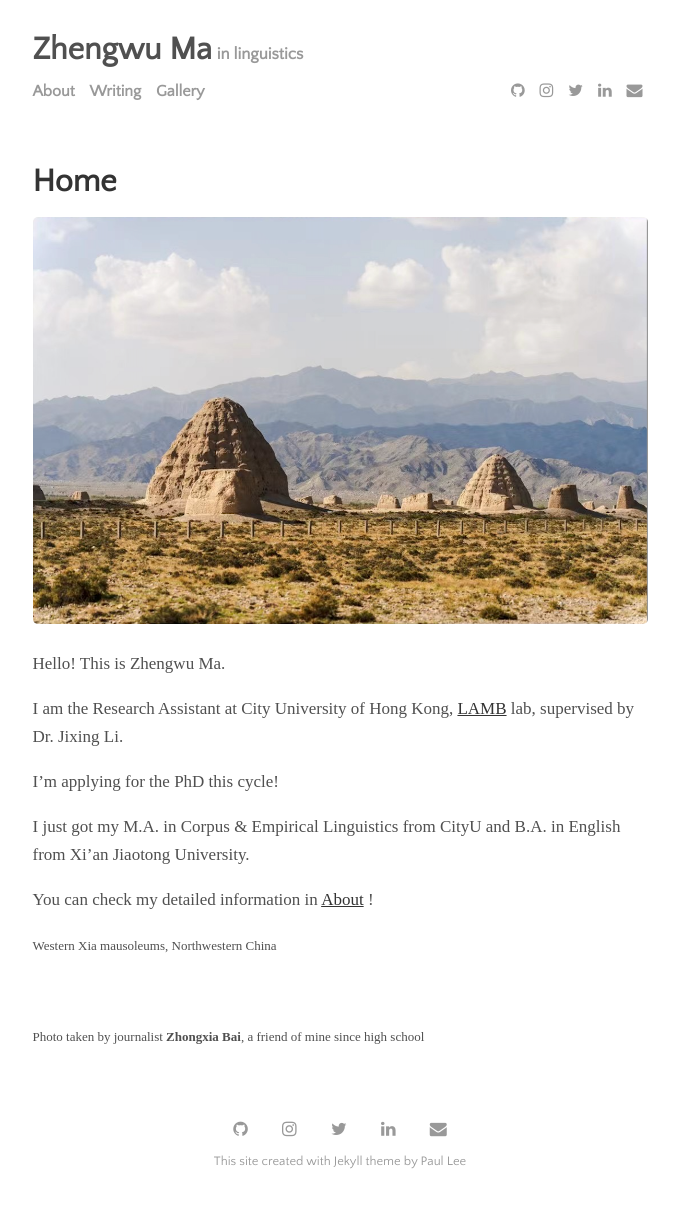
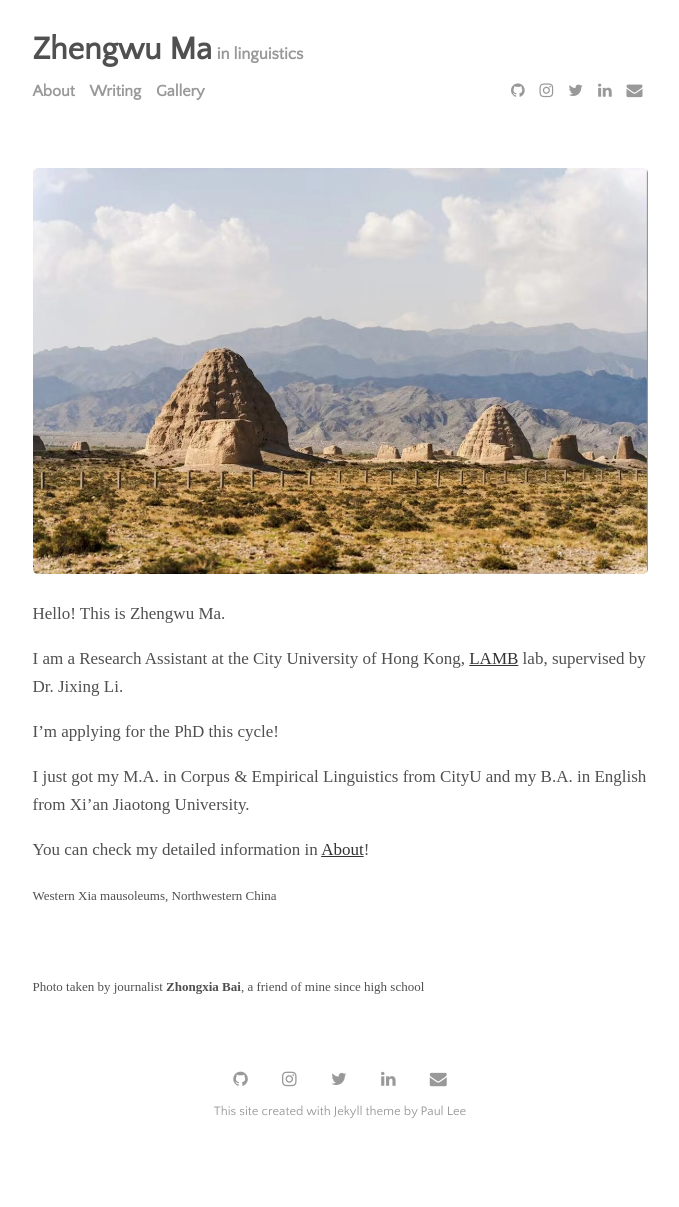
Before and after one commit to zhengwuma/zhengwuma.github.io, a Jekyll site: the page built from menu/home.md, in a window 1280 px wide. Shown: the whole page, without its empty margins (300-979 px from the left). Built offline with Jekyll 4.4.1, drawn with Linux system fonts in a browser that asks for light colours; after the commit the page ends 1157 px from its top, so only the background shows below that.

Commit message:
Update home.md

```diff
--- a/menu/home.md
+++ b/menu/home.md
@@ -1,18 +1,17 @@
 ---
 layout: home
-title: Home
 image: main.jpg
 ---
 
 Hello! This is Zhengwu Ma.<br>
 
-I am the Research Assistant at City University of Hong Kong, [LAMB](https://compneurolinglab.github.io/) lab, supervised by Dr. Jixing Li. <br>
+I am a Research Assistant at the City University of Hong Kong, [LAMB](https://compneurolinglab.github.io/) lab, supervised by Dr. Jixing Li. <br>
 
 I'm applying for the PhD this cycle! <br>
 
-I just got my M.A. in Corpus & Empirical Linguistics from CityU and B.A. in English from Xi'an Jiaotong University. <br>
+I just got my M.A. in Corpus & Empirical Linguistics from CityU and my B.A. in English from Xi'an Jiaotong University. <br>
 
-You can check my detailed information in [About](https://zhengwuma.github.io/about.html) ! <br>
+You can check my detailed information in [About](https://zhengwuma.github.io/about.html)! <br>
 
 
 
```
